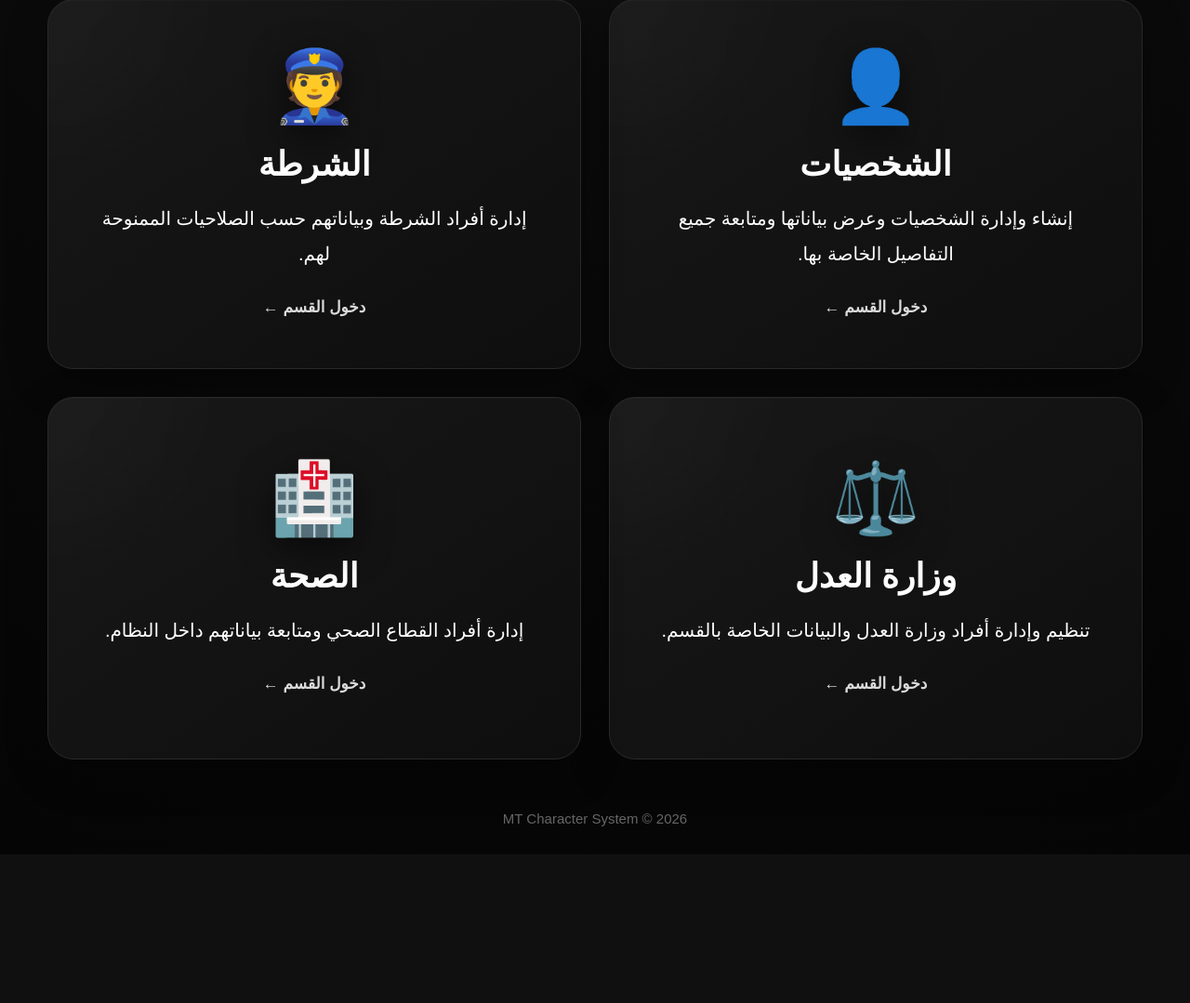
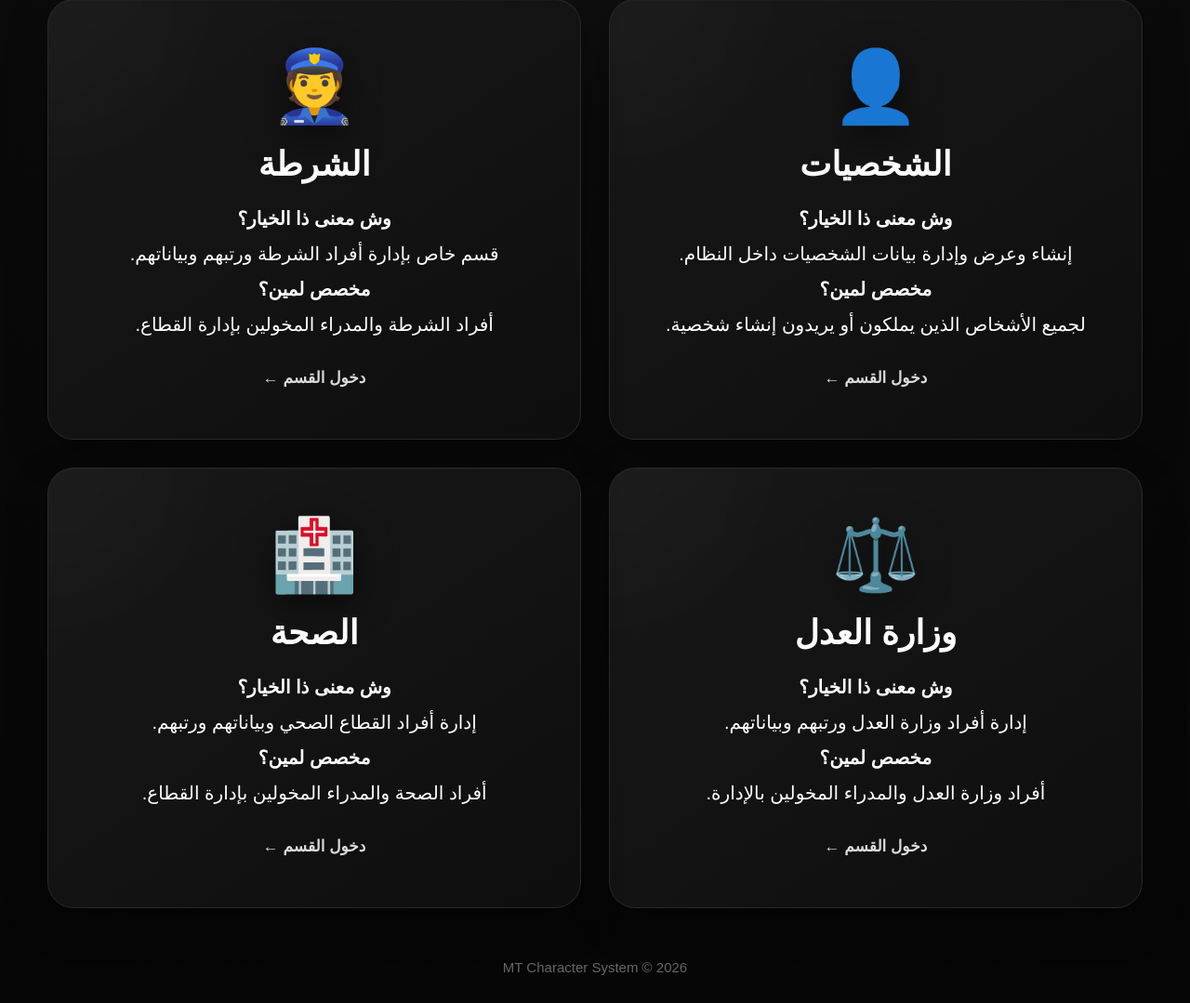
Before and after one commit to dahomaq37-jpg/-MT-Character-System, a Flask app: page / in a window 1280 px wide. Shown: the part 410-1489 px from the top of the page at 93% size. Before the commit the page ends 1299 px from the top, so only its background shows below. Run offline with Flask 3, Linux system fonts and the light colour scheme.

Commit message:
Update index.html

```diff
--- a/templates/index.html
+++ b/templates/index.html
@@ -1,10 +1,8 @@
 <!DOCTYPE html>
 <html lang="ar" dir="rtl">
-
 <head>
     <meta charset="UTF-8">
     <meta name="viewport" content="width=device-width, initial-scale=1.0">
-
     <title>MT Character System</title>
 
     <link rel="stylesheet"
@@ -26,6 +24,9 @@
 
 <main class="sections">
 
+
+    <!-- الشخصيات -->
+
     <a href="/characters" class="section-card">
 
         <div class="icon">👤</div>
@@ -33,14 +34,23 @@
         <h2>الشخصيات</h2>
 
         <p>
-            إنشاء وإدارة الشخصيات وعرض بياناتها
-            ومتابعة جميع التفاصيل الخاصة بها.
+            <strong>وش معنى ذا الخيار؟</strong><br>
+            إنشاء وعرض وإدارة بيانات الشخصيات داخل النظام.
         </p>
 
-        <span class="open">دخول القسم ←</span>
+        <p>
+            <strong>مخصص لمين؟</strong><br>
+            لجميع الأشخاص الذين يملكون أو يريدون إنشاء شخصية.
+        </p>
+
+        <span class="open">
+            دخول القسم ←
+        </span>
 
     </a>
 
+
+    <!-- الشرطة -->
 
     <a href="/police" class="section-card">
 
@@ -49,14 +59,23 @@
         <h2>الشرطة</h2>
 
         <p>
-            إدارة أفراد الشرطة وبياناتهم
-            حسب الصلاحيات الممنوحة لهم.
+            <strong>وش معنى ذا الخيار؟</strong><br>
+            قسم خاص بإدارة أفراد الشرطة ورتبهم وبياناتهم.
         </p>
 
-        <span class="open">دخول القسم ←</span>
+        <p>
+            <strong>مخصص لمين؟</strong><br>
+            أفراد الشرطة والمدراء المخولين بإدارة القطاع.
+        </p>
+
+        <span class="open">
+            دخول القسم ←
+        </span>
 
     </a>
 
+
+    <!-- وزارة العدل -->
 
     <a href="/justice" class="section-card">
 
@@ -65,14 +84,23 @@
         <h2>وزارة العدل</h2>
 
         <p>
-            تنظيم وإدارة أفراد وزارة العدل
-            والبيانات الخاصة بالقسم.
+            <strong>وش معنى ذا الخيار؟</strong><br>
+            إدارة أفراد وزارة العدل ورتبهم وبياناتهم.
         </p>
 
-        <span class="open">دخول القسم ←</span>
+        <p>
+            <strong>مخصص لمين؟</strong><br>
+            أفراد وزارة العدل والمدراء المخولين بالإدارة.
+        </p>
+
+        <span class="open">
+            دخول القسم ←
+        </span>
 
     </a>
 
+
+    <!-- الصحة -->
 
     <a href="/health" class="section-card">
 
@@ -81,13 +109,21 @@
         <h2>الصحة</h2>
 
         <p>
-            إدارة أفراد القطاع الصحي
-            ومتابعة بياناتهم داخل النظام.
+            <strong>وش معنى ذا الخيار؟</strong><br>
+            إدارة أفراد القطاع الصحي وبياناتهم ورتبهم.
         </p>
 
-        <span class="open">دخول القسم ←</span>
+        <p>
+            <strong>مخصص لمين؟</strong><br>
+            أفراد الصحة والمدراء المخولين بإدارة القطاع.
+        </p>
+
+        <span class="open">
+            دخول القسم ←
+        </span>
 
     </a>
+
 
 </main>
 
@@ -96,6 +132,5 @@
     MT Character System © 2026
 </footer>
 
-
 </body>
 </html>
```
